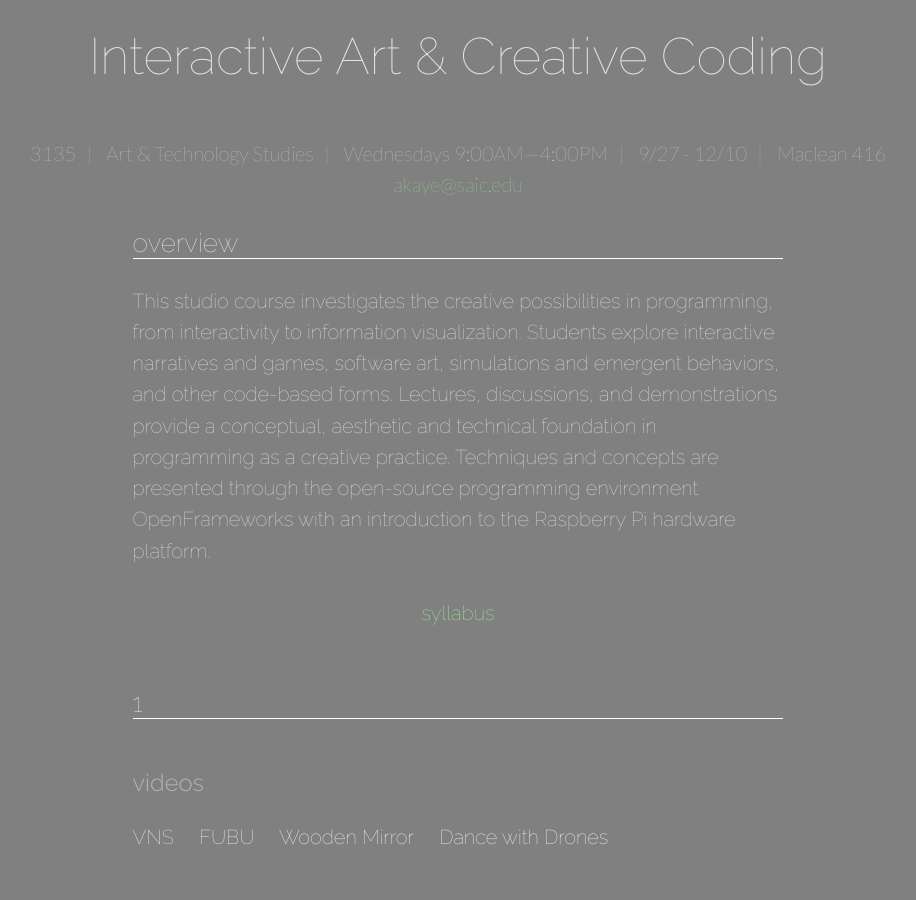
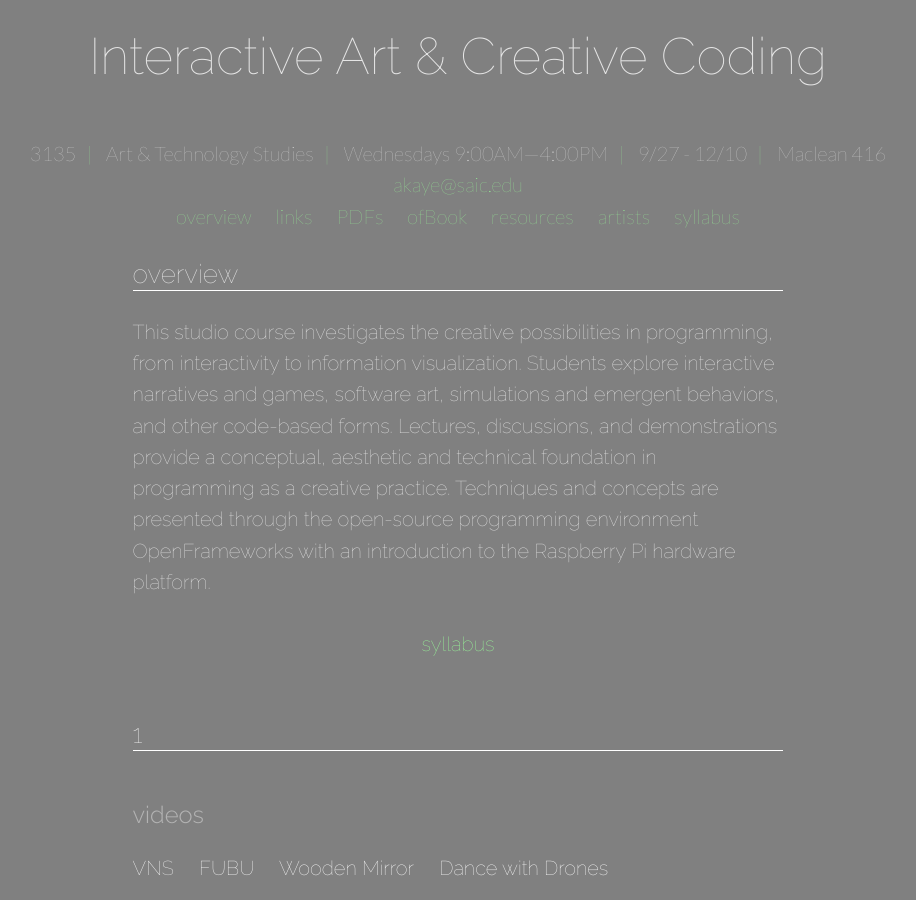
Before and after one commit to andrew-dash/interactiveart.io, a Jekyll site: the page built from index.html, in a window 1280 px wide and 900 px high. Shown: the whole window, without its empty margins (182-1098 px from the left). Built offline with Jekyll 4.4.1, drawn with Linux system fonts in a browser that asks for light colours; comment, search, counter and statistics services are not loaded.

Commit message:
new links and structure

```diff
--- a/_includes/main-nav.html
+++ b/_includes/main-nav.html
@@ -1,20 +1,23 @@
 <section class="container intro">
 
-	<h1 class="hero">Interactive Art & Creative Coding</h1>
+	<h1 class="hero" id="top">Interactive Art & Creative Coding</h1>
 
 	<div class="nav-bar">
-		<h2>Interactive Art & Creative Coding</h2>
-
-		<!-- <nav class="nav-wrap">
+			<a class="logo" data-scroll href="#top">Interactive Art & Creative Coding</a>
+			<a class="nav-toggle" data-nav-toggle="#nav-menu" href="#">Menu</a>
 			<div class="nav-collapse" id="nav-menu">
-				<ul class="nav">
-					<li><a href="#schedule">schedule</a></li>
-					<li><a href="#links">links</a></li>
-					<li><a href="#pdfs">PDFs</a></li>
-					<li><a href="#resources">resources</a></li>
+				<ul class="nav bar">
+					<li><a data-scroll href="#overview">overview</a></li>
+					<li><a data-scroll href="#links">links</a></li>
+					<li><a data-scroll href="#pdfs">PDFs</a></li>
+					<li><a href="{{site.url}}/ofbook/">ofBook</a></li>
+					<li><a data-scroll href="#resources">resources</a></li>
+					<li><a data-scroll href="#artists">artists</a></li>
+					<li><a href="{{site.url}}/media/interactive-art-syllabus-fall-14.pdf" target="_blank">syllabus</a></li>
+					<li><a data-scroll href="#1">1</a></li>
+					<li><a data-scroll href="#2">2</a></li>
 				</ul>
 			</div>
-		</nav> -->
 	</div>
 
 	<nav class="nav-wrap">
@@ -26,7 +29,6 @@
 				<li>9/27 - 12/10</li><span>|</span>
 				<li>Maclean 416</li>
 			</ul>
-		</div>
 	</nav>
 
 	<nav class="nav-wrap">
@@ -37,4 +39,17 @@
 		</div>
 	</nav>
 
+	<nav class="nav-wrap">
+		<div class="nav-collapse" id="nav-menu">
+			<ul class="nav">
+				<li><a data-scroll href="#overview">overview</a></li>
+				<li><a data-scroll href="#links">links</a></li>
+				<li><a data-scroll href="#pdfs">PDFs</a></li>
+				<li><a href="{{site.url}}/ofbook/">ofBook</a></li>
+				<li><a data-scroll href="#resources">resources</a></li>
+				<li><a data-scroll href="#artists">artists</a></li>
+				<li><a href="{{site.url}}/media/interactive-art-syllabus-fall-14.pdf" target="_blank">syllabus</a></li>
+			</ul>
+	</nav>
+<span id="overview"></span>
 </section>
```
